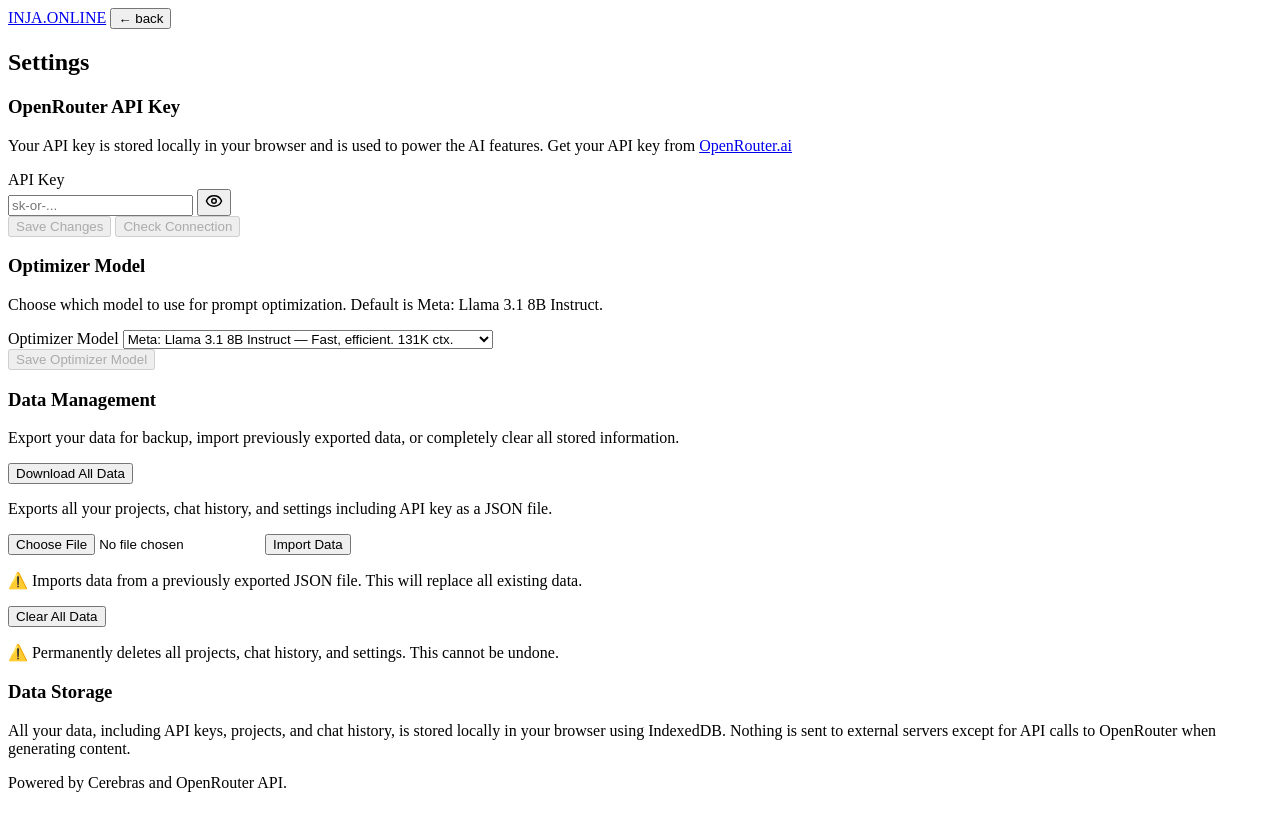
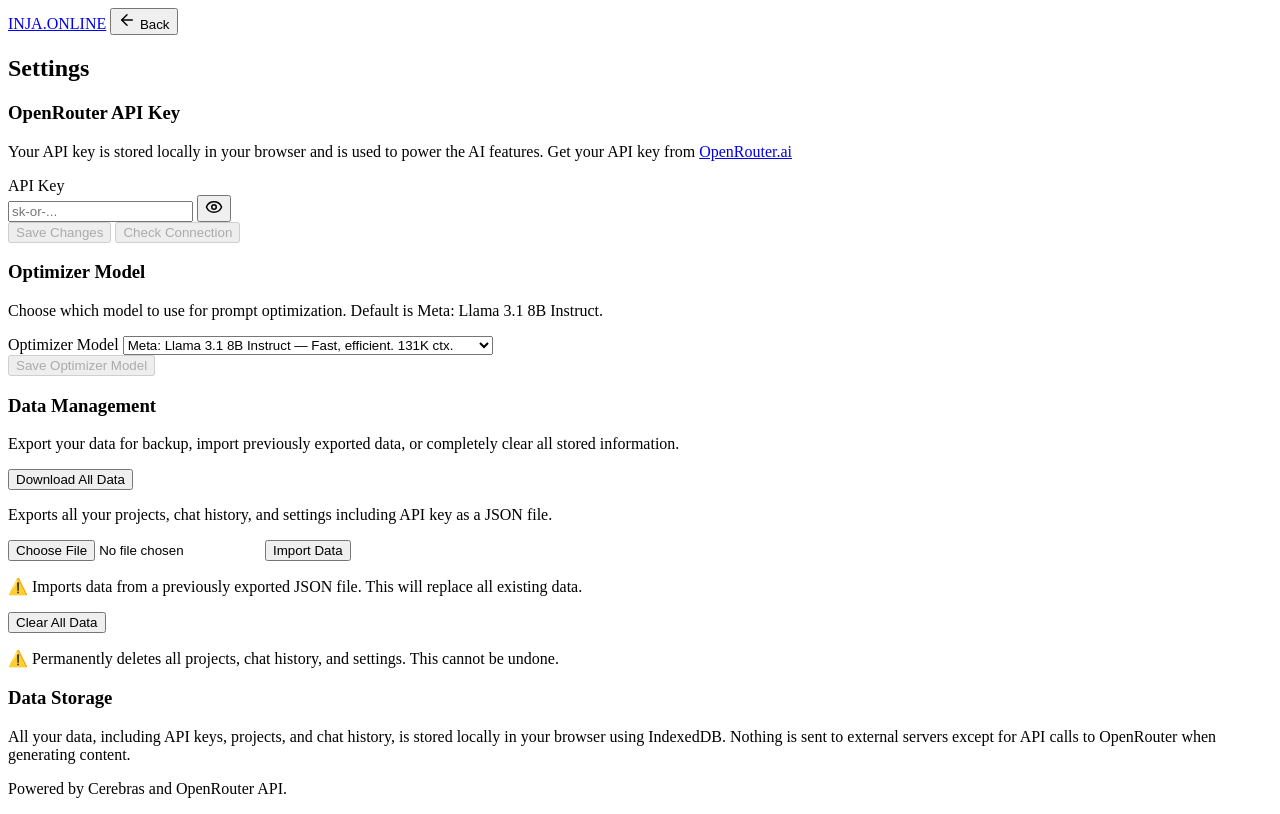
Before and after one commit to inja-online/cerebras-hacketon-web-builder, a SvelteKit app: page /settings in a window 1280 px wide. Built offline with nearby package versions, Linux system fonts and the light colour scheme.

Commit message:
[UPD]  back button styling and functionality in settings page

```diff
--- a/src/routes/settings/+page.svelte
+++ b/src/routes/settings/+page.svelte
@@ -2,7 +2,7 @@
 	import { onMount } from 'svelte';
 	import { settingsStorage, projectStorage, chatEventStorage } from '$lib/storage';
 	import { goto } from '$app/navigation';
-	import { Eye, EyeOff } from '@lucide/svelte';
+	import { Eye, EyeOff, ArrowLeft } from '@lucide/svelte';
 
 	let apiKey = $state('');
 	let originalApiKey = $state('');
@@ -385,11 +385,14 @@ async function saveOptimizerModel() {
 		<a href="https://inja.online" target="_blank" class="text-2xl font-medium text-primary-accent tracking-wide">
 			INJA.ONLINE
 		</a>
+		<!-- Improved Back Button -->
 		<button
-			class="text-sm text-primary-accent hover:text-white transition-colors duration-200"
 			onclick={goBack}
+			class="flex items-center gap-2 px-3 py-1.5 bg-zinc-900 border border-zinc-800 rounded-full text-primary-accent hover:bg-zinc-800 hover:border-primary-accent hover:text-white focus:outline-none focus:ring-2 focus:ring-primary-accent transition-all duration-200 shadow-sm group"
+			title="Back"
 		>
-			← back
+			<ArrowLeft size={18} class="transition-colors duration-200 group-hover:text-white" />
+			<span class="text-sm font-medium tracking-wide">Back</span>
 		</button>
 	</div>
 
```
